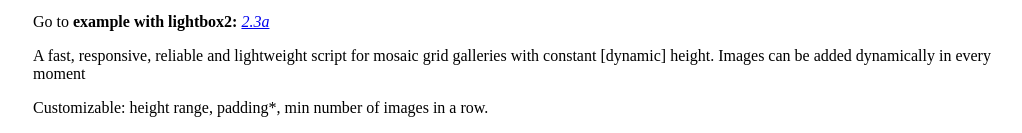
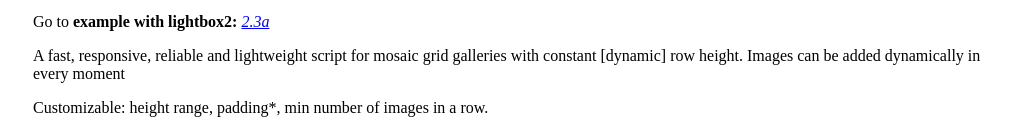
Before and after one commit to SimaDmtr/jQuery-Adaptive-Mosaic-grid-Gallery-2, a plain HTML site: page index.html in a window 1280 px wide. Shown: the part 219-352 px from the top of the page, without its empty margins (127-1149 px from the left). Drawn offline with nearby package versions, Linux system fonts and the light colour scheme.

Commit message:
edit description

```diff
--- a/index.html
+++ b/index.html
@@ -47,7 +47,7 @@ body{
 	<p>
 		Go to <b>example with lightbox2: </b> <a href="http://cambiamentico.altervista.org/experiments/galleries/autoadapt-mosaic-grid/?v=2.3"><i>2.3a</i></a>
 	</p>
-	<p>A fast, responsive, reliable and lightweight script for mosaic grid galleries with constant [dynamic] height. Images can be added dynamically in every moment</p>
+	<p>A fast, responsive, reliable and lightweight script for mosaic grid galleries with constant [dynamic] row height. Images can be added dynamically in every moment</p>
 	<p>Customizable: height range, padding*, min number of images in a row.</p>
 	<p>Compatible with every browser, lightbox-compatible.</p>
 	<p class="small">* padding values must be updated in main CSS too, to work properly. Default is 3px.</p>
```
